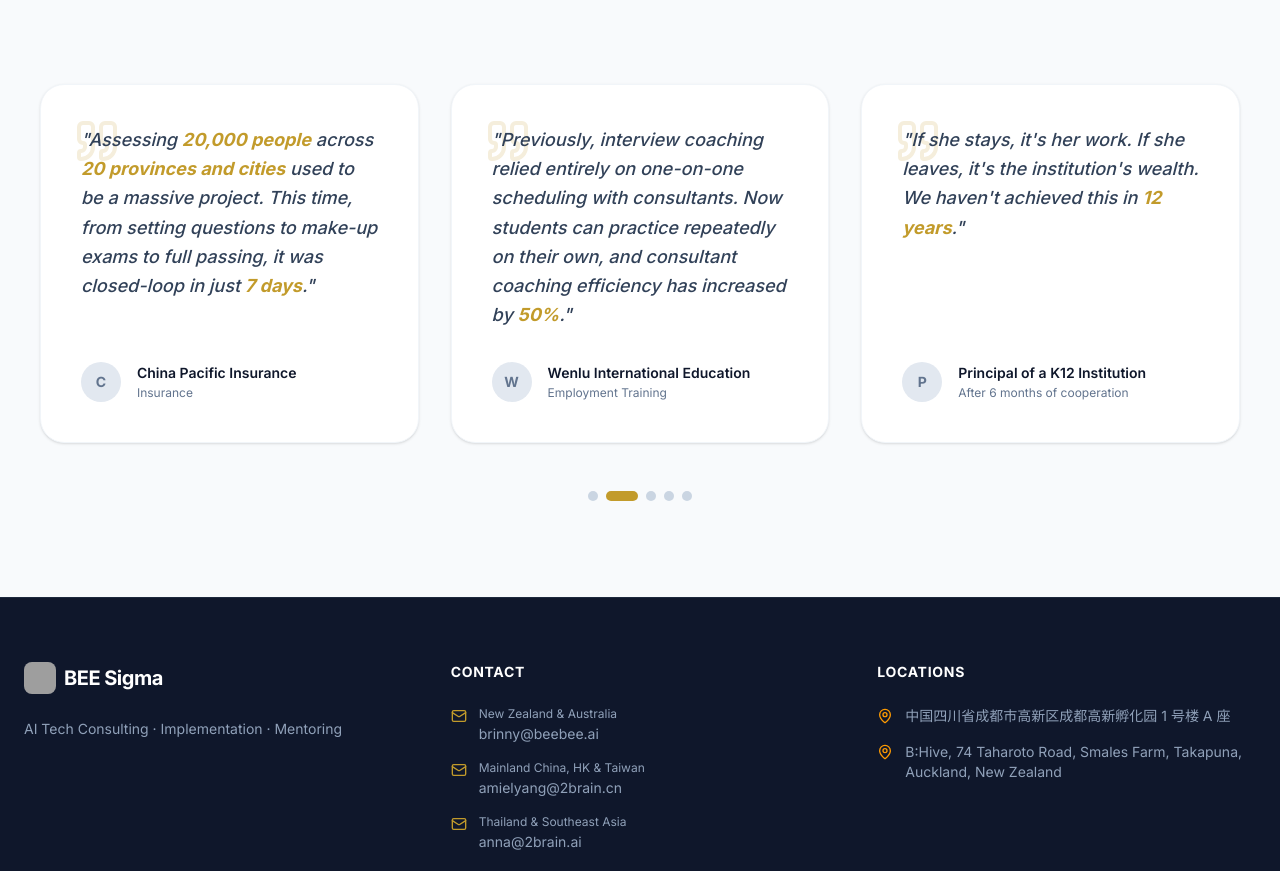
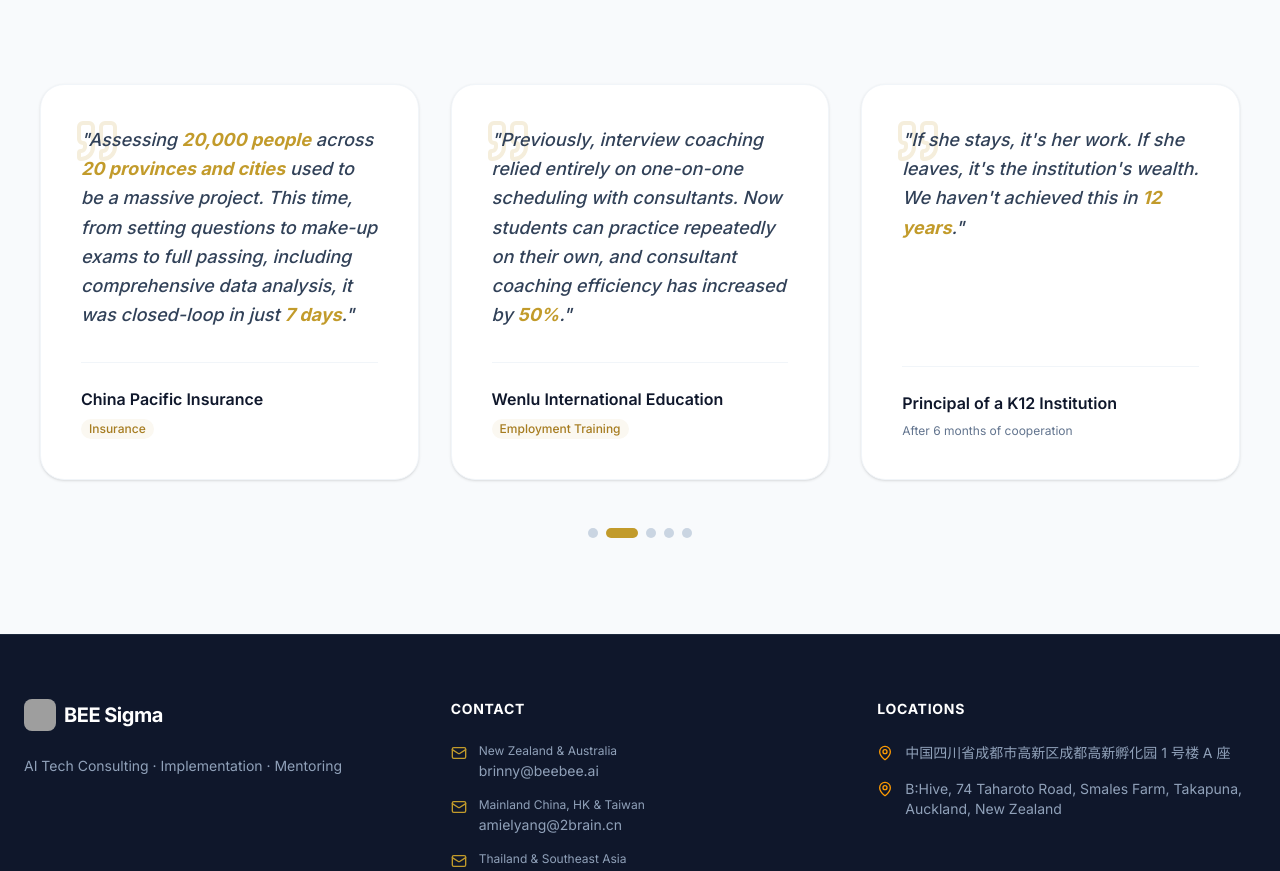
Before and after one commit to beebee-ai/bee-sigma, a Next.js app: page /en in a window 1280 px wide. Shown: the part 4329-5200 px from the top of the page. Built offline with nearby package versions, Linux system fonts and the light colour scheme; grey boxes are pictures that could not be loaded.

Commit message:
feat: Improve testimonial display and data
Refactor the testimonial section to better display author and industry information. Update the dictionary content to reflect accurate industry and quote details.

```diff
--- a/components/Testimonials.tsx
+++ b/components/Testimonials.tsx
@@ -132,17 +132,18 @@
                           dangerouslySetInnerHTML={{ __html: item.quote }}
                         />&quot;
                       </p>
-                      <div className="flex items-center gap-3 md:gap-4 mt-auto">
-                        <div className="w-8 h-8 md:w-10 md:h-10 rounded-full bg-slate-200 flex items-center justify-center text-slate-500 font-bold text-xs md:text-sm flex-shrink-0">
-                          {item.author.charAt(0)}
-                        </div>
-                        <div>
-                          <p className="text-xs md:text-sm font-semibold text-slate-900">{item.author}</p>
+                      <div className="mt-auto pt-6 border-t border-slate-100">
+                        <p className="text-sm md:text-base font-semibold text-slate-900">{item.author}</p>
+                        <div className="flex items-center gap-2 mt-2 flex-wrap">
                           {item.industry && (
-                            <p className="text-[10px] md:text-xs text-slate-500 mt-0.5">{item.industry}</p>
+                            <span className="text-[10px] md:text-xs font-medium text-gold-600 bg-gold-50 px-2 py-0.5 rounded-full">
+                              {item.industry}
+                            </span>
                           )}
                           {item.supplementary && (
-                            <p className="text-[10px] md:text-xs text-slate-500 mt-0.5">{item.supplementary}</p>
+                            <span className="text-[10px] md:text-xs text-slate-500">
+                              {item.supplementary}
+                            </span>
                           )}
                         </div>
                       </div>
--- a/dictionaries/en.json
+++ b/dictionaries/en.json
@@ -94,10 +94,10 @@
       {
         "quote": "The Second Brain helped us handle <strong>80%</strong> of customer and student inquiries and tutoring.",
         "author": "Caimi Youyan Tech",
-        "industry": "Education Training"
+        "industry": "Finance"
       },
       {
-        "quote": "Assessing <strong>20,000 people</strong> across <strong>20 provinces and cities</strong> used to be a massive project. This time, from setting questions to make-up exams to full passing, it was closed-loop in just <strong>7 days</strong>.",
+        "quote": "Assessing <strong>20,000 people</strong> across <strong>20 provinces and cities</strong> used to be a massive project. This time, from setting questions to make-up exams to full passing, including comprehensive data analysis, it was closed-loop in just <strong>7 days</strong>.",
         "author": "China Pacific Insurance",
         "industry": "Insurance"
       },
--- a/dictionaries/zh.json
+++ b/dictionaries/zh.json
@@ -92,10 +92,10 @@
       {
         "quote": "第二大脑帮我们承接了<strong>80%</strong>的客户和学员提问与辅导。",
         "author": "财迷游言科技",
-        "industry": "教育培训"
+        "industry": "金融"
       },
       {
-        "quote": "<strong>2万人</strong>的考核，覆盖<strong>20个省市</strong>，以前是个大工程。这次从出题到补考到全员通过，<strong>7天</strong>就闭环了。",
+        "quote": "<strong>2万人</strong>的考核，覆盖<strong>20个省市</strong>，以前是个大工程。这次从出题到补考到全员通过，包括数据的全面分析，<strong>7天</strong>就闭环了。",
         "author": "太平洋保险",
         "industry": "保险"
       },
```
